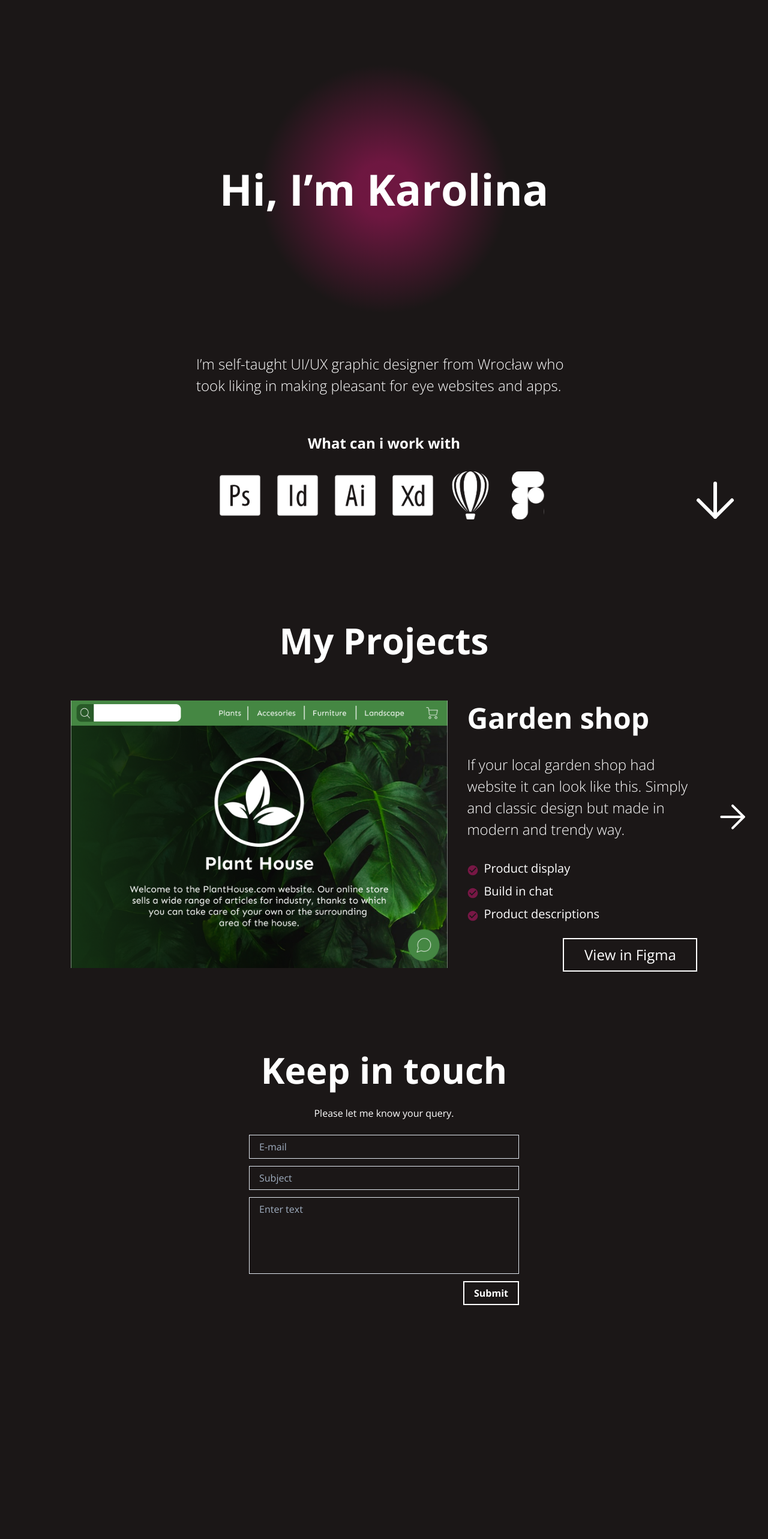
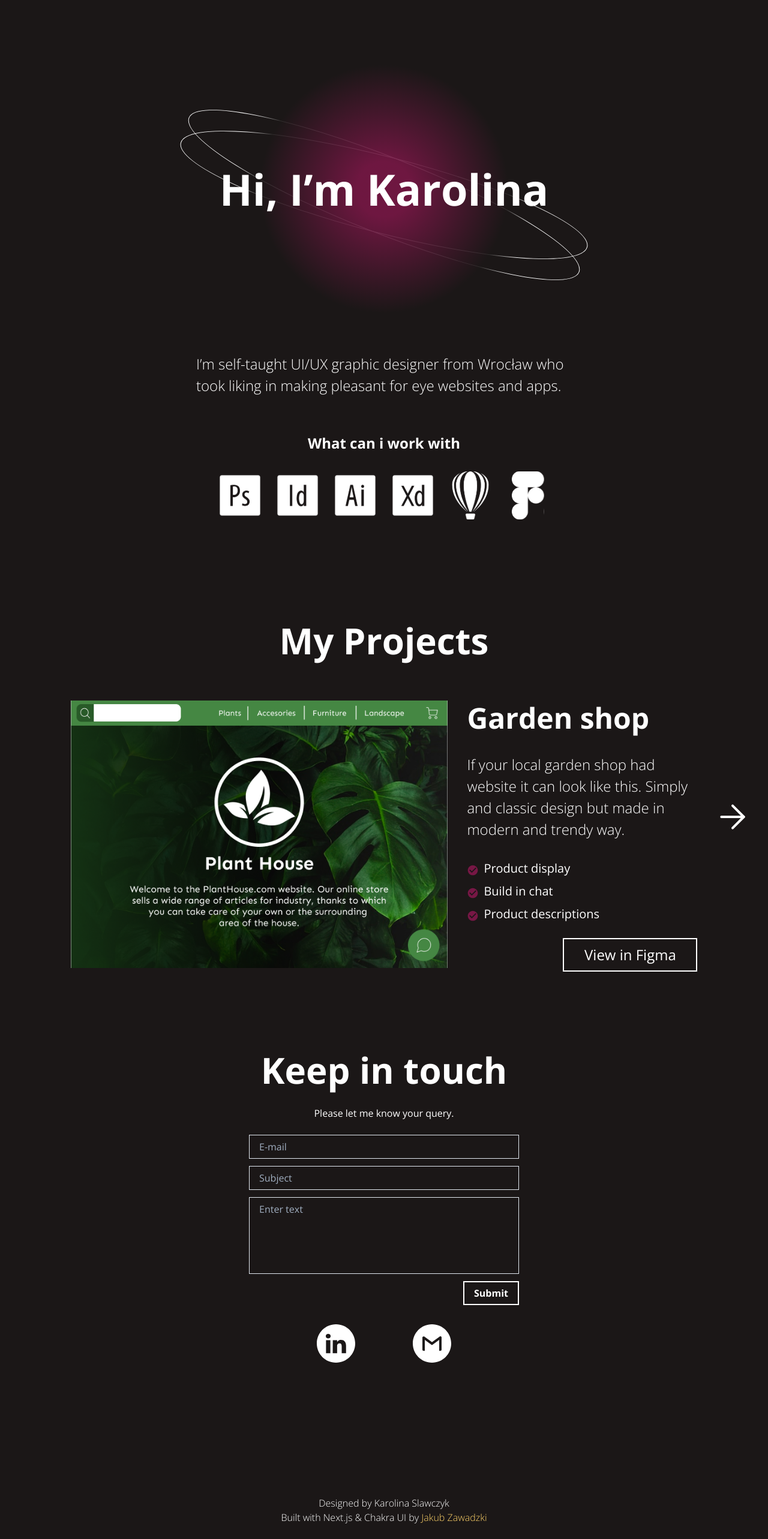
Before and after one commit to NVTIVZ/Karolina-Portfolio, a Next.js app: page / in a window 1280 px wide. Shown: the part 79-2645 px from the top of the page at 60% size. Before the commit the page ends 2303 px from the top, so only its background shows below. Built offline with nearby package versions, Linux system fonts and the light colour scheme.

Commit message:
Adding footer and styling

```diff
--- a/components/AboutMe.js
+++ b/components/AboutMe.js
@@ -1,9 +1,9 @@
-import { Box, Flex, Heading, Text, Spacer } from '@chakra-ui/react';
+import { Box, Flex, Heading, Text } from '@chakra-ui/react';
 import NextImage from 'next/image';
 
 const AboutMe = () => {
   return (
-    <Flex direction={'column'} zIndex={1}>
+    <Flex direction={'column'} zIndex={1} id="about-me">
       <Box mx="auto" mt="12" height="500px" d="flex">
         <Box
           position={'absolute'}
@@ -14,6 +14,33 @@ const AboutMe = () => {
           mx="auto"
           left="0"
           right="0"
+        />
+        <Box
+          position={'absolute'}
+          zIndex={'-2'}
+          mx="auto"
+          left="0"
+          top={340}
+          right="0"
+          width={'700px'}
+          transform={'rotate(0.54turn)'}
+          height={32}
+          borderRadius={'50%'}
+          border={'solid 1px white'}
+        />
+
+        <Box
+          position={'absolute'}
+          zIndex={'-2'}
+          mx="auto"
+          left="0"
+          top={340}
+          right="0"
+          width={'700px'}
+          transform={'rotate(0.56turn)'}
+          height={32}
+          borderRadius={'50%'}
+          border={'solid 1px white'}
         />
         <Heading fontSize={'7xl'} letterSpacing={'normal'} my="auto">
           Hi, I’m Karolina
@@ -47,14 +74,6 @@ const AboutMe = () => {
         <Box mx={2}>
           <NextImage src="/images/dn.svg" alt="dn" width={80} height={80} />
         </Box>
-        <Box position={'absolute'} right={10}>
-          <NextImage
-            src="/images/adown.svg"
-            alt="adown"
-            width={96}
-            height={96}
-          />
-        </Box>
       </Flex>
     </Flex>
   );
--- a/components/Contact.js
+++ b/components/Contact.js
@@ -1,4 +1,5 @@
 import {
+  Box,
   Button,
   Flex,
   FormControl,
@@ -6,11 +7,19 @@ import {
   Input,
   Text,
   Textarea,
+  Link,
 } from '@chakra-ui/react';
+import NextImage from 'next/image';
 
 const Contact = () => {
   return (
-    <Flex alignItems={'center'} direction={'column'} mt={32} mb={12}>
+    <Flex
+      alignItems={'center'}
+      direction={'column'}
+      mt={32}
+      mb={12}
+      id="contact"
+    >
       <Heading fontSize={'6xl'}>Keep in touch</Heading>
       <Text mt="6">Please let me know your query.</Text>
       <FormControl maxW={'450px'} mt={6} d="flex" flexDirection={'column'}>
@@ -35,6 +44,38 @@ const Contact = () => {
           Submit
         </Button>
       </FormControl>
+      <Box mt="8" d="flex">
+        <Box mx="12">
+          <Link
+            href="https://www.linkedin.com/in/karolina-s%C5%82awczyk-b08832227/"
+            target="_blank"
+            passHref
+            _focus={{ border: 'none', outline: 'none' }}
+          >
+            <NextImage
+              src="/images/linkedin.svg"
+              alt="linkedin"
+              width={64}
+              height={64}
+            />
+          </Link>
+        </Box>
+        <Box mx="12">
+          <Link
+            href="mailto:k.slawczyk@gmail.com"
+            target="_blank"
+            passHref
+            _focus={{ border: 'none', outline: 'none' }}
+          >
+            <NextImage
+              src="/images/mail.svg"
+              alt="mail"
+              width={64}
+              height={64}
+            />
+          </Link>
+        </Box>
+      </Box>
     </Flex>
   );
 };
--- /dev/null
+++ b/components/Footer.js
@@ -0,0 +1,24 @@
+import { Flex, Link, Text } from '@chakra-ui/react';
+
+const Footer = () => {
+  return (
+    <Flex
+      as="footer"
+      mt={48}
+      direction={'column'}
+      alignItems="center"
+      justifyContent={'center'}
+      height={24}
+    >
+      <Text fontWeight={300}>Designed by Karolina Slawczyk</Text>
+      <Text fontWeight={300}>
+        Built with Next.js & Chakra UI by{' '}
+        <Link href="https://www.jakubzawadzki.dev/" color="#FFD369">
+          Jakub Zawadzki
+        </Link>
+      </Text>
+    </Flex>
+  );
+};
+
+export default Footer;
--- a/components/NavBar.js
+++ b/components/NavBar.js
@@ -22,9 +22,13 @@ const NavBar = () => {
         />
       </Box>
       <Box d="flex" ml="auto" mr={32} fontSize={'2xl'}>
-        <Link>About Me</Link>
-        <Link ml={6}>My Work</Link>
-        <Link ml={6}>Contact Me</Link>
+        <Link href="#about-me">About Me</Link>
+        <Link href="#my-work" ml={6}>
+          My Work
+        </Link>
+        <Link href="#contact" ml={6}>
+          Contact Me
+        </Link>
       </Box>
     </Flex>
   );
--- a/components/Projects.js
+++ b/components/Projects.js
@@ -41,7 +41,7 @@ const projectData = [
 const Projects = () => {
   const [activeProject, setActiveProject] = useState(0);
   return (
-    <Flex flexDirection={'column'} alignItems={'center'} mt="16">
+    <Flex flexDirection={'column'} alignItems={'center'} mt="16" id="my-work">
       <Heading fontSize={'6xl'} mt="24">
         My Projects
       </Heading>
--- a/pages/_app.js
+++ b/pages/_app.js
@@ -11,6 +11,9 @@ const theme = extendTheme({
       body: {
         bg: '#1B1717',
         color: '#ffffff',
+      },
+      html: {
+        scrollBehavior: 'smooth',
       },
     },
   },
--- a/pages/index.js
+++ b/pages/index.js
@@ -3,6 +3,7 @@ import AboutMe from '../components/AboutMe';
 import Contact from '../components/Contact';
 import NavBar from '../components/NavBar';
 import Projects from '../components/Projects';
+import Footer from '../components/Footer';
 
 export default function Home() {
   return (
@@ -17,6 +18,7 @@ export default function Home() {
         <Projects />
         <Contact />
       </main>
+      <Footer />
     </div>
   );
 }
```
Also changed, not shown: public/images/linkedin.svg (added), public/images/mail.svg (added).
